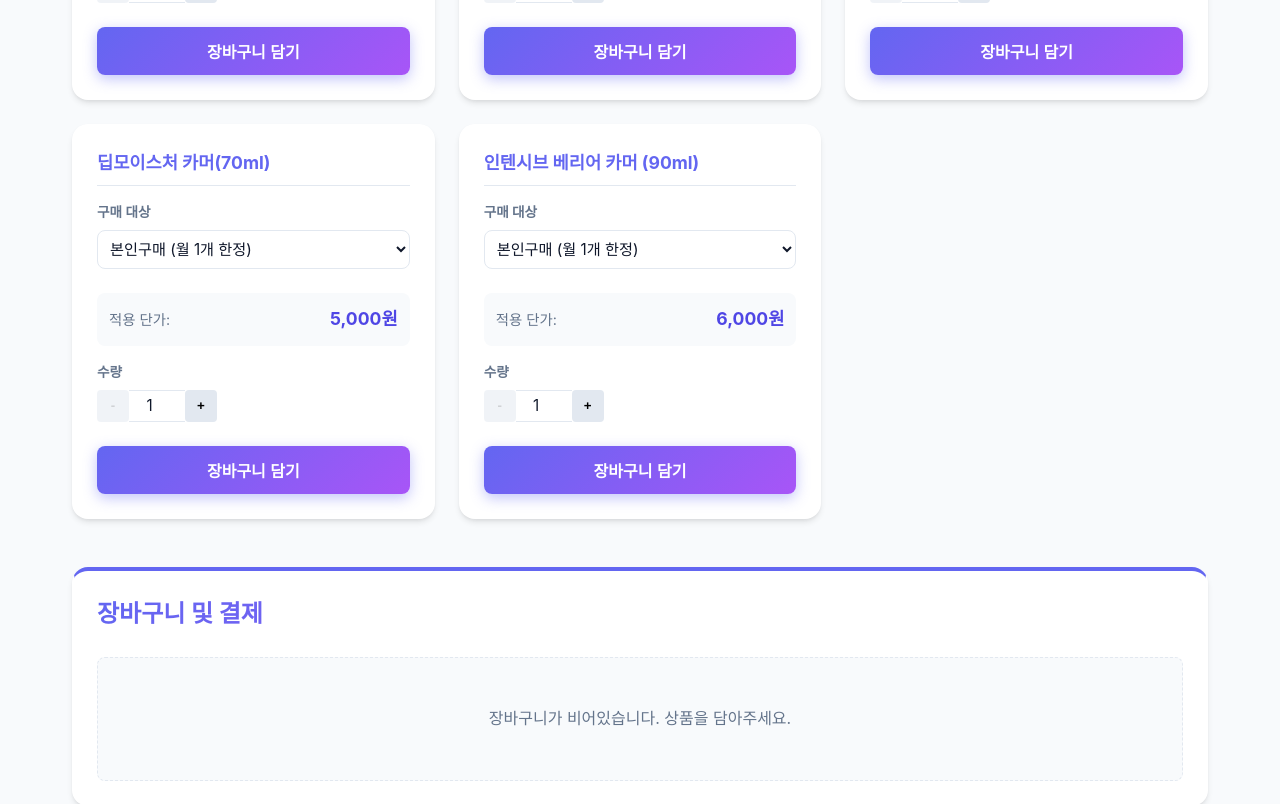
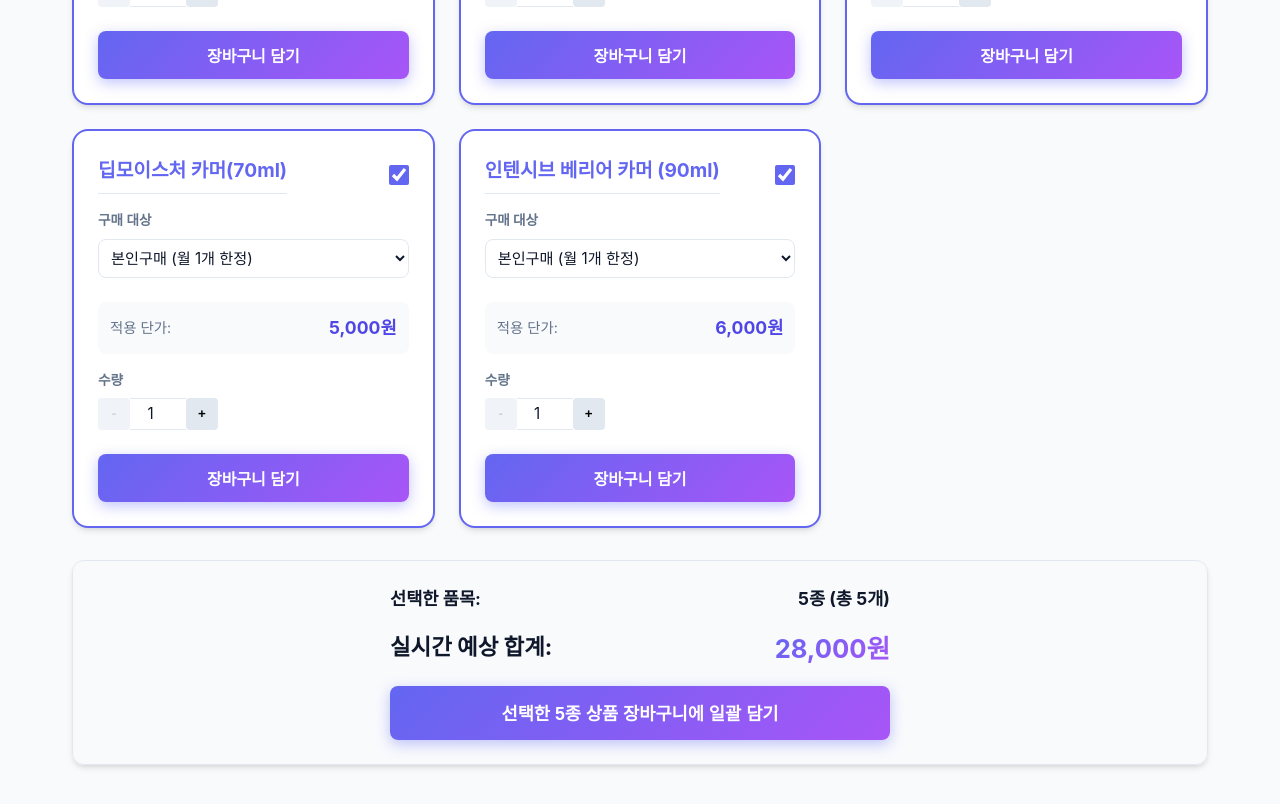
Before and after one commit to janytree33/cal, a React (Vite) app: page / in a window 1280 px wide. Shown: the part 560-1364 px from the top of the page. Built offline with nearby package versions, Linux system fonts and the light colour scheme; a web font is replaced by a local one.

Commit message:
feat: Add live preview, batch add and update labels

```diff
--- a/index.html
+++ b/index.html
@@ -1,5 +1,5 @@
 <!doctype html>
-<html lang="en">
+<html lang="ko">
   <head>
     <meta charset="UTF-8" />
     <link rel="icon" type="image/svg+xml" href="/favicon.svg" />
--- a/src/App.jsx
+++ b/src/App.jsx
@@ -7,49 +7,62 @@ function App() {
   const [cartItems, setCartItems] = useState([]);
   const [quoteHistory, setQuoteHistory] = useState([]); // 견적 복사 이력 상태 (최대 3개 유지)
 
-  // 장바구니에 상품 추가
-  const handleAddToCart = (product, targetType, quantity) => {
-    // 1. 현재 장바구니에 담긴 '동일 상품 & 동일 구매 대상'의 수량을 계산합니다.
-    const existingItemIndex = cartItems.findIndex(
+  // 여러 상품 또는 단일 상품을 장바구니에 추가하는 핵심 배치 함수
+  const handleBatchAddToCart = (items, isBatch = true) => {
+    setCartItems(prev => {
+      let newCart = [...prev];
+      let limitAlertTriggered = false;
+      let exceededLimitDetails = [];
+
+      items.forEach(({ product, targetType, quantity }) => {
+        if (quantity <= 0) return;
+
+        // 1. 현재 장바구니에서 동일 상품 & 동일 구매 대상의 수량을 계산
+        const existingItemIndex = newCart.findIndex(
           item => item.product.id === product.id && item.targetType === targetType
         );
-    const existingQuantity = existingItemIndex !== -1 ? cartItems[existingItemIndex].quantity : 0;
-
-    // 2. 이번에 담으려는 총 수량 (기존 장바구니 수량 + 새로 담을 수량)
+        const existingQuantity = existingItemIndex !== -1 ? newCart[existingItemIndex].quantity : 0;
         const totalRequestedQuantity = existingQuantity + quantity;
-
-    // 3. 해당 구매 대상의 구매 가능 제한 수량 가져오기
         const limit = PURCHASE_LIMITS[targetType];
 
-    // 4. 수량 제한 체크 (초과 시 경고창 띄우고 중단)
+        // 2. 수량 제한 체크
         if (totalRequestedQuantity > limit) {
-      alert(`본인구매는 매달 1개, 가족구매는 매달 5개까지만 가능합니다.\n(현재 장바구니에 담긴 수량: ${existingQuantity}개, 추가 시도: ${quantity}개)`);
-      return; // 장바구니에 담지 않고 함수 종료
+          limitAlertTriggered = true;
+          exceededLimitDetails.push(`- ${product.name} (${targetType}구매: 장바구니에 이미 ${existingQuantity}개 담겨있음, 추가하려는 수량 ${quantity}개, 제한 ${limit}개)`);
+          return; // 이 상품은 추가하지 않음
         }
 
-    // 5. 제한을 통과했다면 장바구니에 추가하거나 기존 항목 수량을 업데이트합니다.
+        // 3. 장바구니 업데이트
         if (existingItemIndex !== -1) {
-      // 이미 같은 항목이 장바구니에 있는 경우 수량만 합산
-      setCartItems(prev => {
-        const newCart = [...prev];
           newCart[existingItemIndex] = {
             ...newCart[existingItemIndex],
             quantity: totalRequestedQuantity
           };
-        return newCart;
-      });
         } else {
-      // 장바구니에 없는 새로운 항목인 경우 새로 추가
-      const cartItemId = Date.now().toString() + Math.random().toString(36).substr(2, 9); // 고유 ID 생성
-      const newItem = {
+          const cartItemId = Date.now().toString() + Math.random().toString(36).substr(2, 9);
+          newCart.push({
             cartItemId,
             product,
             targetType,
             quantity,
-        price: product.prices[targetType] // 선택한 대상에 맞는 단가 저장
+            price: product.prices[targetType]
+          });
+        }
+      });
+
+      if (limitAlertTriggered) {
+        alert(`일부 상품의 구매 한도가 초과되어 장바구니 담기에서 제외되었습니다:\n\n${exceededLimitDetails.join('\n')}`);
+      } else {
+        alert(isBatch ? "선택하신 모든 상품이 장바구니에 담겼습니다!" : "상품이 장바구니에 담겼습니다!");
+      }
+
+      return newCart;
+    });
   };
-      setCartItems(prev => [...prev, newItem]);
-    }
+
+  // 단일 상품 장바구니 추가 (배치 함수로 위임)
+  const handleAddToCart = (product, targetType, quantity) => {
+    handleBatchAddToCart([{ product, targetType, quantity }], false);
   };
 
   // 장바구니에서 상품 삭제
@@ -77,10 +90,11 @@ function App() {
     const now = new Date();
     const timeString = `${now.getFullYear()}-${String(now.getMonth() + 1).padStart(2, '0')}-${String(now.getDate()).padStart(2, '0')} ${String(now.getHours()).padStart(2, '0')}:${String(now.getMinutes()).padStart(2, '0')}`;
 
+    const totalItemCount = cartItems.reduce((sum, item) => sum + item.quantity, 0);
     const newHistoryItem = {
       id: Date.now().toString(),
       timeString: timeString,
-      summary: `총 ${cartItems.length}건, ${totalPrice.toLocaleString()}원 견적`,
+      summary: `총 ${totalItemCount}개, ${totalPrice.toLocaleString()}원 견적`,
       text: quoteText
     };
 
@@ -109,7 +123,7 @@ function App() {
 
       <main>
         {/* 상품 목록 컴포넌트 */}
-        <ProductList onAddToCart={handleAddToCart} />
+        <ProductList onAddToCart={handleAddToCart} onBatchAddToCart={handleBatchAddToCart} />
 
         {/* 장바구니 컴포넌트 */}
         <Cart
--- a/src/components/Cart.jsx
+++ b/src/components/Cart.jsx
@@ -4,10 +4,12 @@ import './Cart.css';
 export default function Cart({ cartItems, onRemoveFromCart, onCheckout, quoteHistory = [] }) {
   // 장바구니 총액 계산
   const totalPrice = cartItems.reduce((sum, item) => sum + (item.price * item.quantity), 0);
+  // 장바구니 총 수량 계산
+  const totalItemCount = cartItems.reduce((sum, item) => sum + item.quantity, 0);
 
   return (
     <div className="cart-container card animate-fade-in" style={{ animationDelay: '0.1s' }}>
-      <h2 className="text-gradient">장바구니 및 결제</h2>
+      <h2 className="text-gradient">장바구니</h2>
 
       {cartItems.length === 0 ? (
         <div className="empty-cart">
@@ -41,7 +43,7 @@ export default function Cart({ cartItems, onRemoveFromCart, onCheckout, quoteHis
 
           <div className="cart-summary">
             <div className="total-row">
-              <span>최종 예상 총액</span>
+              <span>총 결제액</span>
               <span className="total-price text-gradient">{totalPrice.toLocaleString()} 원</span>
             </div>
 
@@ -54,7 +56,7 @@ export default function Cart({ cartItems, onRemoveFromCart, onCheckout, quoteHis
               className="btn btn-primary checkout-btn"
               onClick={onCheckout}
             >
-              견적서 복사하기 (총 {cartItems.length}건)
+              견적서 복사하기 (총 {totalItemCount}건)
             </button>
           </div>
         </>
--- a/src/components/ProductList.jsx
+++ b/src/components/ProductList.jsx
@@ -2,14 +2,22 @@ import React, { useState } from 'react';
 import { PRODUCTS, TARGET_TYPES } from '../utils/constants';
 import './ProductList.css'; // 별도 스타일 분리 시
 
-export default function ProductList({ onAddToCart }) {
-  // 각 상품별로 선택된 '구매 유형'과 '수량'을 관리합니다.
+export default function ProductList({ onAddToCart, onBatchAddToCart }) {
+  // 각 상품별로 선택된 '구매 유형', '수량', '선택 여부'를 관리합니다.
   const [selections, setSelections] = useState(
     PRODUCTS.reduce((acc, product) => {
-      acc[product.id] = { targetType: TARGET_TYPES.SELF, quantity: 1 };
+      acc[product.id] = { targetType: TARGET_TYPES.SELF, quantity: 1, selected: true };
       return acc;
     }, {})
   );
+
+  // 상품 선택 상태(체크박스) 토글 핸들러
+  const handleToggleSelect = (productId) => {
+    setSelections(prev => ({
+      ...prev,
+      [productId]: { ...prev[productId], selected: !prev[productId].selected }
+    }));
+  };
 
   // 구매 유형 변경 핸들러
   const handleTargetChange = (productId, newTargetType) => {
@@ -31,6 +39,22 @@ export default function ProductList({ onAddToCart }) {
     });
   };
 
+  // 실시간으로 선택된 상품들의 합계 금액 및 총 수량 계산
+  const selectedTotal = PRODUCTS.reduce((sum, product) => {
+    const sel = selections[product.id];
+    if (!sel.selected) return sum;
+    const price = product.prices[sel.targetType];
+    return sum + (price * sel.quantity);
+  }, 0);
+
+  const selectedCount = PRODUCTS.reduce((sum, product) => {
+    const sel = selections[product.id];
+    if (!sel.selected) return sum;
+    return sum + sel.quantity;
+  }, 0);
+
+  const selectedKindCount = PRODUCTS.filter(p => selections[p.id].selected).length;
+
   return (
     <div className="product-list-container animate-fade-in">
       <h2 className="text-gradient">상품 목록</h2>
@@ -44,8 +68,24 @@ export default function ProductList({ onAddToCart }) {
           const currentPrice = product.prices[selection.targetType];
 
           return (
-            <div key={product.id} className="card product-card">
-              <h3>{product.name}</h3>
+            <div
+              key={product.id}
+              className="card product-card"
+              style={{
+                opacity: selection.selected ? 1 : 0.6,
+                transition: 'all 0.3s ease',
+                border: selection.selected ? '2px solid var(--color-primary)' : '1px solid var(--color-border)'
+              }}
+            >
+              <div style={{ display: 'flex', justifyContent: 'space-between', alignItems: 'center', marginBottom: '1rem' }}>
+                <h3 style={{ margin: 0, fontSize: '1.2rem' }}>{product.name}</h3>
+                <input
+                  type="checkbox"
+                  checked={selection.selected}
+                  onChange={() => handleToggleSelect(product.id)}
+                  style={{ width: '20px', height: '20px', cursor: 'pointer', accentColor: 'var(--color-primary)' }}
+                />
+              </div>
 
               <div className="product-options">
                 {/* 구매 대상 선택 드롭다운 */}
@@ -55,10 +95,11 @@ export default function ProductList({ onAddToCart }) {
                     className="select-input"
                     value={selection.targetType}
                     onChange={(e) => handleTargetChange(product.id, e.target.value)}
+                    disabled={!selection.selected}
                   >
                     <option value={TARGET_TYPES.SELF}>본인구매 (월 1개 한정)</option>
                     <option value={TARGET_TYPES.FAMILY}>가족구매 (월 5개 한정)</option>
-                    <option value={TARGET_TYPES.ACQUAINTANCE}>지인구매 (제한없음)</option>
+                    <option value={TARGET_TYPES.ACQUAINTANCE}>지인 구매 (제한없음)</option>
                   </select>
                 </div>
 
@@ -75,7 +116,7 @@ export default function ProductList({ onAddToCart }) {
                     <button
                       className="qty-btn"
                       onClick={() => handleQuantityChange(product.id, -1)}
-                      disabled={selection.quantity <= 1}
+                      disabled={!selection.selected || selection.quantity <= 1}
                     >
                       -
                     </button>
@@ -84,10 +125,12 @@ export default function ProductList({ onAddToCart }) {
                       className="number-input qty-input"
                       value={selection.quantity}
                       readOnly
+                      disabled={!selection.selected}
                     />
                     <button
                       className="qty-btn"
                       onClick={() => handleQuantityChange(product.id, 1)}
+                      disabled={!selection.selected}
                     >
                       +
                     </button>
@@ -98,6 +141,7 @@ export default function ProductList({ onAddToCart }) {
               <button
                 className="btn btn-primary add-to-cart-btn"
                 onClick={() => onAddToCart(product, selection.targetType, selection.quantity)}
+                disabled={!selection.selected}
               >
                 장바구니 담기
               </button>
@@ -105,6 +149,50 @@ export default function ProductList({ onAddToCart }) {
           );
         })}
       </div>
+
+      {/* 실시간 합계 및 일괄 장바구니 담기 영역 */}
+      <div
+        className="product-list-summary card"
+        style={{
+          marginTop: '2rem',
+          padding: '1.5rem',
+          backgroundColor: 'var(--color-bg-secondary)',
+          border: '1px solid var(--color-border)',
+          borderRadius: '12px',
+          display: 'flex',
+          flexDirection: 'column',
+          alignItems: 'center',
+          gap: '1rem',
+          boxShadow: '0 4px 6px -1px rgba(0, 0, 0, 0.1), 0 2px 4px -1px rgba(0, 0, 0, 0.06)'
+        }}
+      >
+        <div style={{ display: 'flex', justifyContent: 'space-between', width: '100%', maxWidth: '500px', fontSize: '1.1rem', fontWeight: 'bold' }}>
+          <span>선택한 품목:</span>
+          <span>{selectedKindCount}종 (총 {selectedCount}개)</span>
+        </div>
+        <div style={{ display: 'flex', justifyContent: 'space-between', width: '100%', maxWidth: '500px', fontSize: '1.4rem', fontWeight: 'bold' }}>
+          <span>실시간 예상 합계:</span>
+          <span className="text-gradient" style={{ fontSize: '1.6rem' }}>{selectedTotal.toLocaleString()}원</span>
+        </div>
+        <button
+          className="btn btn-primary"
+          style={{ width: '100%', maxWidth: '500px', padding: '0.9rem 1.5rem', fontSize: '1.1rem', fontWeight: 'bold', borderRadius: '8px' }}
+          onClick={() => {
+            const itemsToAdd = PRODUCTS.filter(p => selections[p.id].selected).map(p => ({
+              product: p,
+              targetType: selections[p.id].targetType,
+              quantity: selections[p.id].quantity
+            }));
+            if (itemsToAdd.length === 0) {
+              alert("선택된 상품이 없습니다. 상품 우측의 체크박스를 선택해 주세요.");
+              return;
+            }
+            onBatchAddToCart(itemsToAdd);
+          }}
+        >
+          선택한 {selectedKindCount}종 상품 장바구니에 일괄 담기
+        </button>
+      </div>
     </div>
   );
 }
```
Lines whose indentation alone changed are shown as unchanged.
